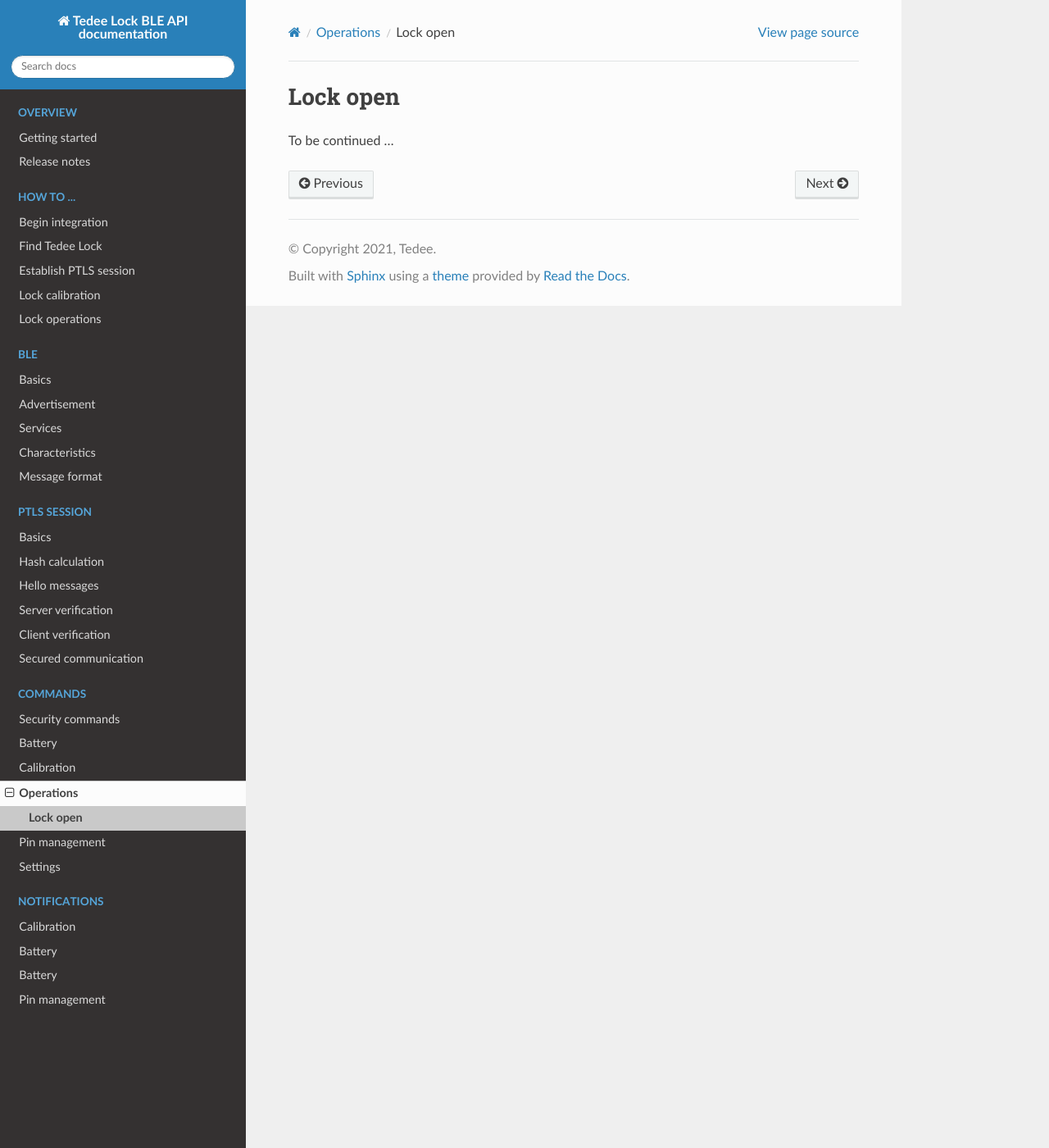
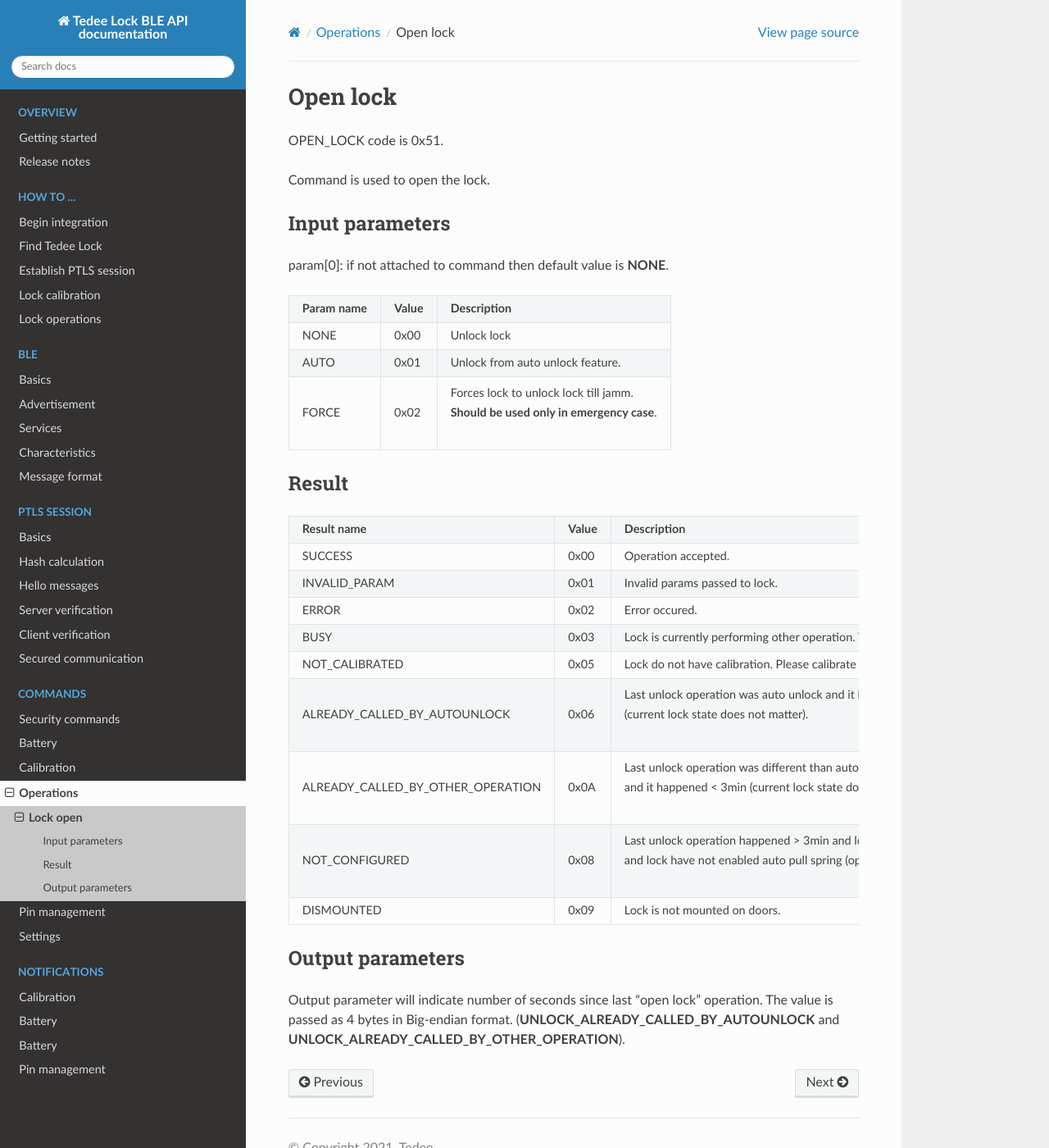
Before and after one commit to tedee-com/tedee-lock-ble-api-doc, a Sphinx documentation site: the page built from docs/source/commands/operations/lock-open.rst, in a window 1280 px wide and 1400 px high. Shown: the whole window at 82% size. Built offline with Sphinx 7.4.7 and the Read the Docs theme 2.0.0, drawn with Linux system fonts in a browser that asks for light colours; pages that are not in the unit, such as notebooks, are missing from menus.

Commit message:
add documentation for lock open command

```diff
--- a/docs/source/commands/operations/lock-open.rst
+++ b/docs/source/commands/operations/lock-open.rst
@@ -1,4 +1,54 @@
-Lock open
-=======================
+Open lock
+=========
 
-To be continued ...
+OPEN_LOCK code is 0x51.
+
+Command is used to open the lock.
+
+Input parameters
+----------------
+param[0]: if not attached to command then default value is **NONE**.
+
++----------------+-----------+----------------------------------------------+
+| **Param name** | **Value** | **Description**                              |
++----------------+-----------+----------------------------------------------+
+| NONE           | 0x00      | Unlock lock                                  |
++----------------+-----------+----------------------------------------------+
+| AUTO           | 0x01      | Unlock from auto unlock feature.             |
++----------------+-----------+----------------------------------------------+
+| FORCE          | 0x02      | | Forces lock to unlock lock till jamm.      |
+|                |           | | **Should be used only in emergency case**. |
++----------------+-----------+----------------------------------------------+
+
+Result
+------
++------------------------------------------+-----------+-------------------------------------------------------------------------+
+| **Result name**                          | **Value** | **Description**                                                         |
++------------------------------------------+-----------+-------------------------------------------------------------------------+
+| SUCCESS                                  | 0x00      | Operation accepted.                                                     |
++------------------------------------------+-----------+-------------------------------------------------------------------------+
+| INVALID_PARAM                            | 0x01      | Invalid params passed to lock.                                          |
++------------------------------------------+-----------+-------------------------------------------------------------------------+
+| ERROR                                    | 0x02      | Error occured.                                                          |
++------------------------------------------+-----------+-------------------------------------------------------------------------+
+| BUSY                                     | 0x03      | Lock is currently performing other operation. Wait for change state.    |
++------------------------------------------+-----------+-------------------------------------------------------------------------+
+| NOT_CALIBRATED                           | 0x05      | Lock do not have calibration. Please calibrate the lock.                |
++------------------------------------------+-----------+-------------------------------------------------------------------------+
+| ALREADY_CALLED_BY_AUTOUNLOCK             | 0x06      | | Last unlock operation was auto unlock and it happened < 3min          |
+|                                          |           | | (current lock state does not matter).                                 |
++------------------------------------------+-----------+-------------------------------------------------------------------------+
+| ALREADY_CALLED_BY_OTHER_OPERATION        | 0x0A      | | Last unlock operation was different than auto unlock                  |
+|                                          |           | | and it happened < 3min (current lock state does not matter).          |
++------------------------------------------+-----------+-------------------------------------------------------------------------+
+| NOT_CONFIGURED                           | 0x08      | | Last unlock operation happened > 3min and lock is in the unlock state |
+|                                          |           | | and lock have not enabled auto pull spring (open with pull spring).   |
++------------------------------------------+-----------+-------------------------------------------------------------------------+
+| DISMOUNTED                               | 0x09      | Lock is not mounted on doors.                                           |
++------------------------------------------+-----------+-------------------------------------------------------------------------+
+
+Output parameters
+-----------------
+
+Output parameter will indicate number of seconds since last "open lock" operation.
+The value is passed as 4 bytes in Big-endian format. (**UNLOCK_ALREADY_CALLED_BY_AUTOUNLOCK** and **UNLOCK_ALREADY_CALLED_BY_OTHER_OPERATION**).
```
